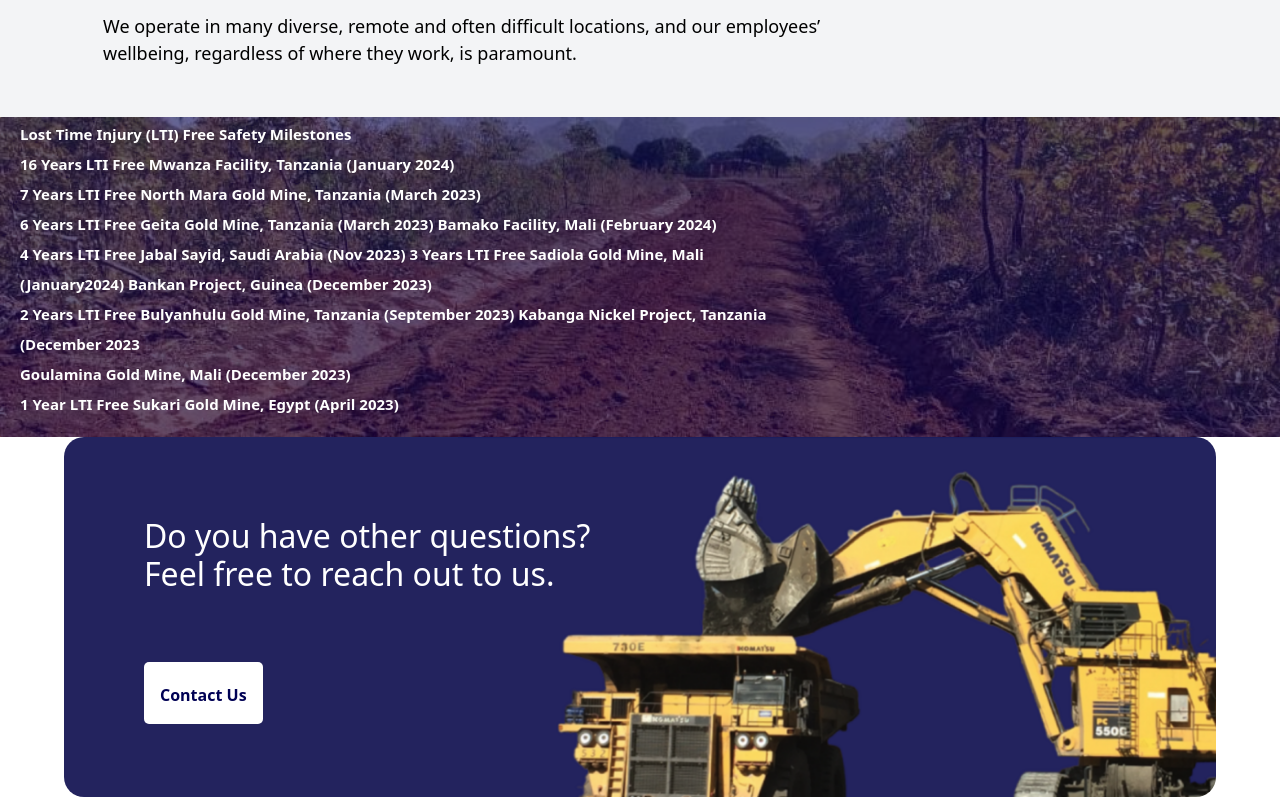
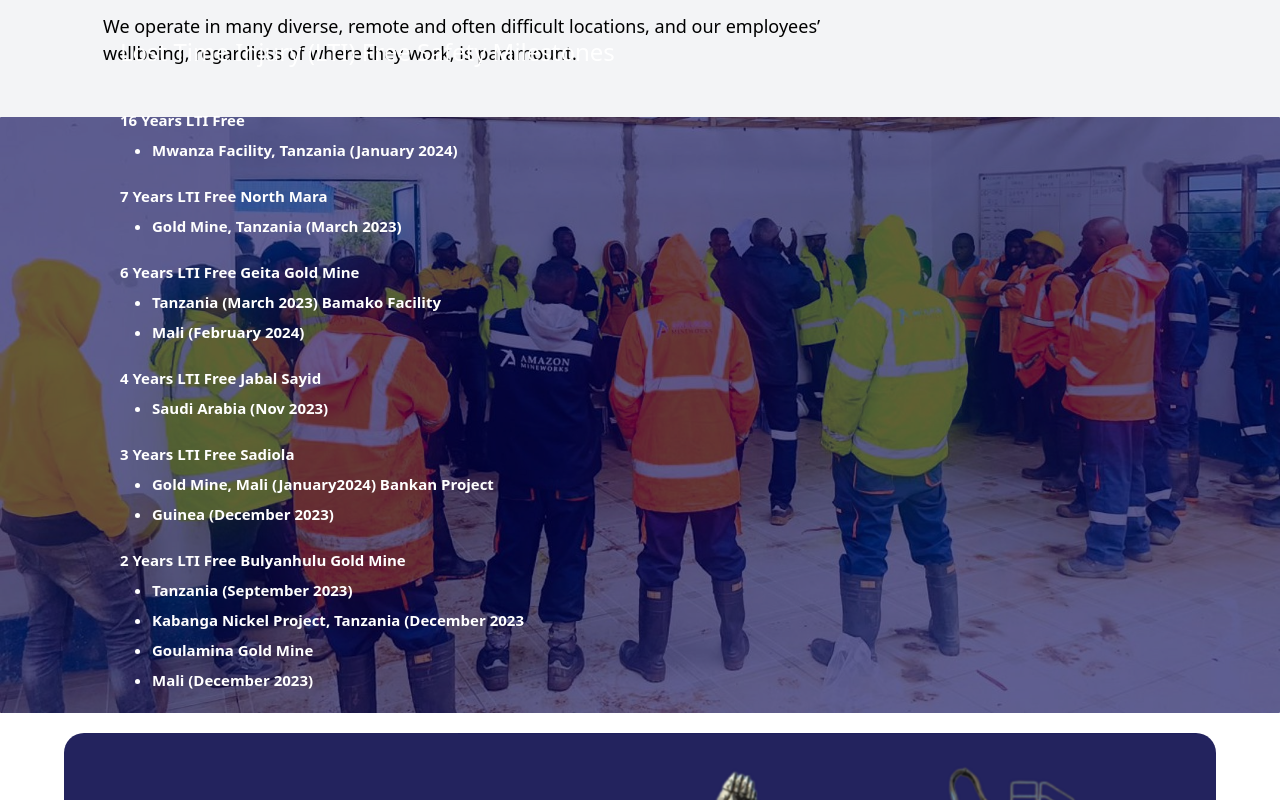
Before and after one commit to kwayummari/amazon-mineworks, a React (Create React App) app: page /safety in a window 1280 px wide. Shown: the part 620-1420 px from the top of the page. Built offline with nearby package versions, Linux system fonts and the light colour scheme.

Commit message:
fixed bpttom neck

```diff
--- a/src/components/SafetyMilestone.jsx
+++ b/src/components/SafetyMilestone.jsx
@@ -6,21 +6,46 @@ const SafetyMilestone = () => (
     <div className={styles.downloadsPart}>
       <div className={styles.Rectangle}>
         <p className={styles.rectangleText}>
-          Lost Time Injury (LTI) Free Safety Milestones <br/> 16 Years LTI Free
-          Mwanza Facility, Tanzania (January 2024) <br/> 7 Years LTI Free North Mara
-          Gold Mine, Tanzania (March 2023) <br/> 6 Years LTI Free Geita Gold Mine,
-          Tanzania (March 2023) Bamako Facility, Mali (February 2024) <br/> 4 Years
-          LTI Free Jabal Sayid, Saudi Arabia (Nov 2023) 3 Years LTI Free Sadiola
-          Gold Mine, Mali (January2024) Bankan Project, Guinea (December 2023) <br/>
-          2 Years LTI Free Bulyanhulu Gold Mine, Tanzania (September 2023)
-          Kabanga Nickel Project, Tanzania (December 2023 <br/> Goulamina Gold Mine,
-          Mali (December 2023)<br/> 1 Year LTI Free Sukari Gold Mine, Egypt (April
-          2023)
+          <h4>Lost Time Injury (LTI) Free Safety Milestones</h4> <br />
+          <strong>16 Years LTI Free</strong>
+          <ul>
+            <li>Mwanza Facility, Tanzania (January 2024)</li>
+          </ul>
+          <strong>7 Years LTI Free North Mara</strong>
+          <ul>
+            <li>Gold Mine, Tanzania (March 2023)</li>
+          </ul>
+          <strong>6 Years LTI Free Geita Gold Mine</strong>
+          <ul>
+            <li>Tanzania (March 2023) Bamako Facility</li>
+            <li>Mali (February 2024) </li>
+          </ul>
+          <strong>4 Years LTI Free Jabal Sayid</strong>
+          <ul>
+            <li> Saudi Arabia (Nov 2023)</li>
+          </ul>
+          <strong>3 Years LTI Free Sadiola</strong>
+          <ul>
+            <li> Gold Mine, Mali (January2024) Bankan Project</li>
+            <li>Guinea (December 2023)</li>
+          </ul>
+          <strong>2 Years LTI Free Bulyanhulu Gold Mine</strong>
+          <ul>
+            <li>Tanzania (September 2023)</li>
+            <li>Kabanga Nickel Project, Tanzania (December 2023</li>
+            <li>Goulamina Gold Mine</li>
+            <li>Mali (December 2023)</li>
+          </ul>
+          <strong>1 Year LTI Free Sukari Gold Mine</strong>
+          <ul>
+            <li>Tanzania (September 2023)</li>
+            <li>Egypt (April 2023)</li>
+          </ul>
         </p>
       </div>
       <img
         loading="lazy"
-        src="./images/background.jpeg"
+        src="./images/background3.jpeg"
         alt="Background"
         className={styles.image}
       />
--- a/src/styles/SafetyMilestone.module.scss
+++ b/src/styles/SafetyMilestone.module.scss
@@ -2,6 +2,7 @@
   margin-top: 0px;
   width: 100%;
   position: relative;
+  margin-bottom: 20px;
 }
 .image {
   width: 100%;
@@ -23,6 +24,8 @@
 }
 
 .rectangleText {
+  padding-left: 100px;
+  padding-top: 40px;
   line-height: 30px;
   width: 60%;
   font-size: 15px;
```
Also changed, not shown: public/images/background3.jpeg (added).
